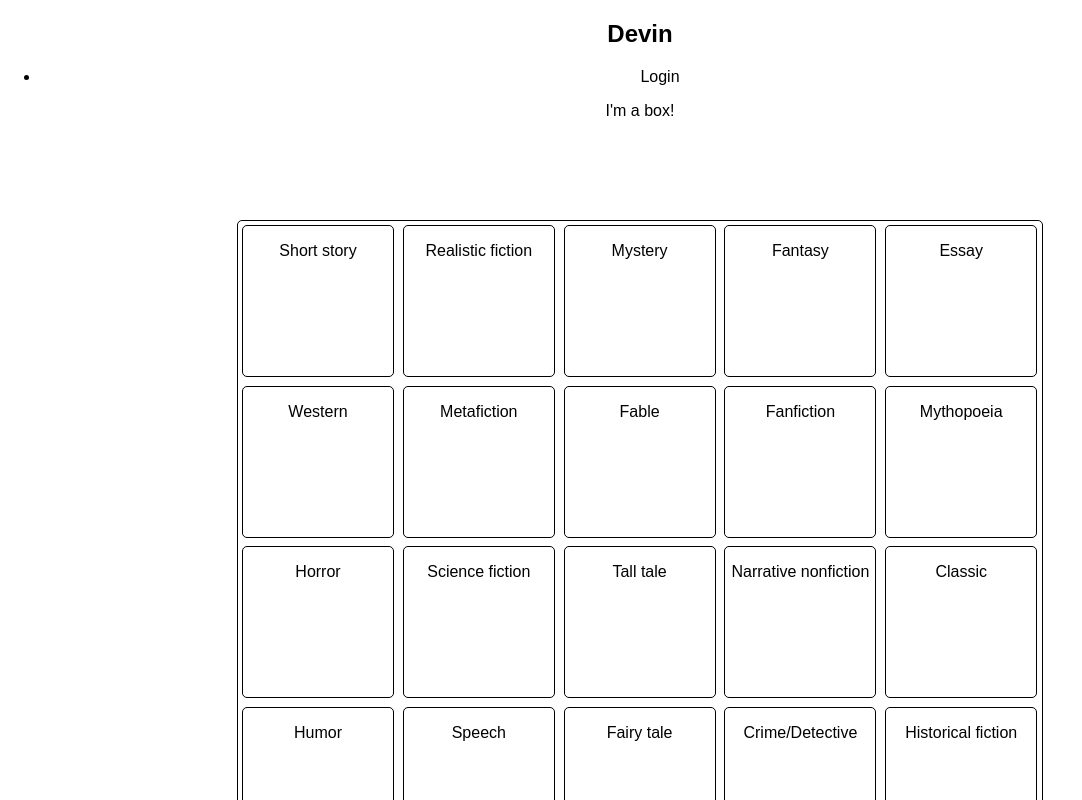
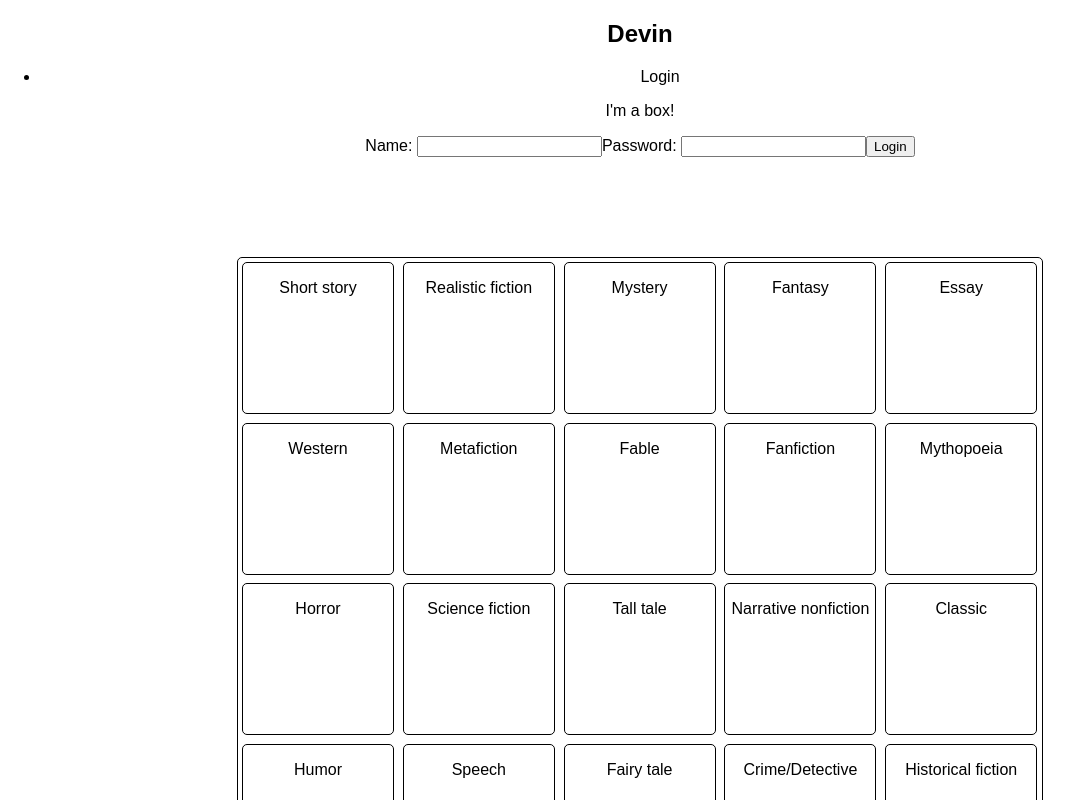
Before and after one commit to sea-golden-bears-2017/react-is-awesome, a React (Create React App) app: page / in a window 1280 px wide. Both pictures are taken after a click on the item "Login". Shown: the top 800 px of the page, without its empty margins (0-1082 px from the left). Built offline with nearby package versions, Linux system fonts and the light colour scheme.

Commit message:
Add handleChange and handleSubmit functions for login form

```diff
--- a/src/components/LoginBox.js
+++ b/src/components/LoginBox.js
@@ -3,11 +3,44 @@ import React, { Component } from 'react';
 // eslint-disable-next-line react/prefer-stateless-function
 
 class LoginBox extends Component {
+  constructor() {
+    super();
+    this.handleChange = this.handleChange.bind(this);
+    this.handleSubmit = this.handleSubmit.bind(this);
+    this.state = {
+      name: '',
+      password: '',
+    };
+  }
+
+  handleChange(event) {
+    if (event.target.id === 'name') {
+      this.setState({
+        name: event.target.value,
+      });
+    } else {
+      this.setState({
+        password: event.target.value,
+      });
+    }
+  }
+
+  handleSubmit(event) {
+    event.preventDefault();
+    console.log(this.state);
+  }
 
   render() {
     return (
       <div className="LoginBox">
         <p>I'm a box!</p>
+        <form onSubmit={this.handleSubmit}>
+          <label>Name: </label>
+          <input id="name" type="text" value={this.state.name} onChange={this.handleChange} />
+          <label>Password: </label>
+          <input id="password" type="password" value={this.state.password} onChange={this.handleChange} />
+          <input type="submit" value="Login" />
+        </form>
       </div>
     );
   }
```
